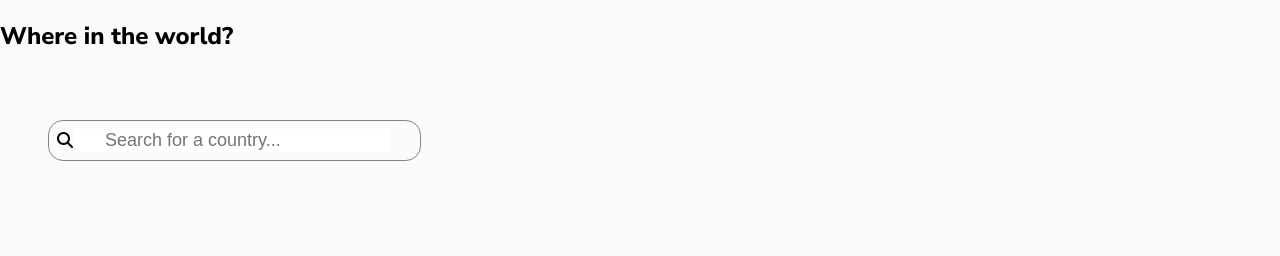
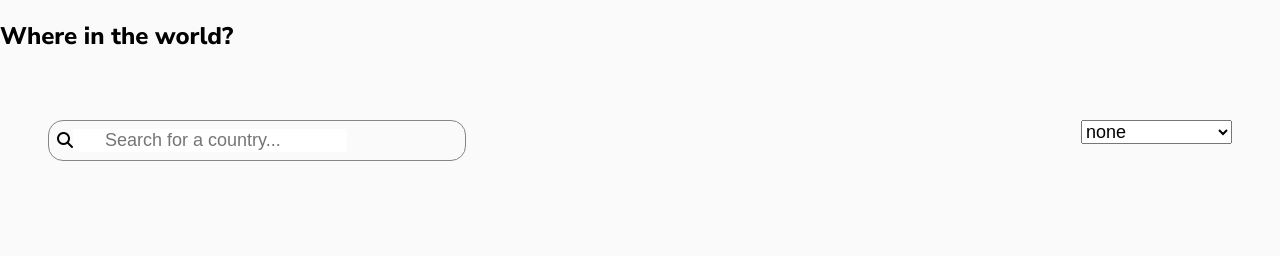
Before and after one commit to malkitbenning/countries-react, a React (Create React App) app in the folder countries-react/: page / in a window 1280 px wide. Shown: the top 256 px of the page. Built offline with nearby package versions, Linux system fonts and the light colour scheme; grey boxes are pictures that could not be loaded.

Commit message:
pulldown of continent region working

```diff
--- a/countries-react/src/App.js
+++ b/countries-react/src/App.js
@@ -1,4 +1,4 @@
-import React, { useState } from "react";
+import React, { useState, useEffect } from "react";
 import countriesAll from "./countriesAll.json";
 import SearchBar from "./SearchBar";
 import Countries from "./Countries";
@@ -8,6 +8,14 @@ function App() {
   const [searchInput, setSearchInput] = useState("");
   const [countriesListFiltered, setCountriesListFiltered] =
     useState(countriesAll);
+  const [regionList, setRegionList] = useState([]);
+
+  useEffect(() => {
+    setRegionList([
+      "none",
+      ...new Set(countriesAll.map((item) => item.region)),
+    ]);
+  }, []);
 
   return (
     <div className="App">
@@ -21,6 +29,7 @@ function App() {
           countriesListFiltered={countriesListFiltered}
           setCountriesListFiltered={setCountriesListFiltered}
           countriesAll={countriesAll}
+          regionList={regionList}
         />
       </section>
       <section>
--- /dev/null
+++ b/countries-react/src/RegionSelect.css
@@ -0,0 +1,3 @@
+.region-select {
+  font-size: large;
+}
--- /dev/null
+++ b/countries-react/src/RegionSelect.js
@@ -0,0 +1,23 @@
+import React, { useState } from "react";
+import "./RegionSelect.css";
+
+function RegionSelect(props) {
+  return (
+    <select
+      className="region-select"
+      onChange={(event) => {
+        props.setChosenRegion(event.target.value);
+      }}
+    >
+      {props.regionList.map((aRegion, index) => {
+        return (
+          <option key={index} value={aRegion}>
+            {aRegion}
+          </option>
+        );
+      })}
+    </select>
+  );
+}
+
+export default RegionSelect;
--- a/countries-react/src/SearchBar.css
+++ b/countries-react/src/SearchBar.css
@@ -1,10 +1,12 @@
 .search-bar {
   padding: 3rem;
+  display: flex;
+  justify-content: space-between;
 }
 
 .search-input {
   padding-left: 2rem;
-  width: 80%;
+  width: 15rem;
   font-size: large;
   border: none;
 }
@@ -16,5 +18,5 @@
   border: 1px solid var(--dark-gray-light-mode); ;
   border-radius: 15px;
   padding: 0.5rem;
-  width: 30%;
+  width: 25rem;
 }
--- a/countries-react/src/SearchBar.js
+++ b/countries-react/src/SearchBar.js
@@ -1,12 +1,24 @@
-import React, { useEffect } from "react";
+import React, { useState, useEffect } from "react";
 import "./SearchBar.css";
+import RegionSelect from "./RegionSelect";
 
 function SearchBar(props) {
+  const [chosenRegion, setChosenRegion] = useState("none");
+
   useEffect(() => {
+    let countriesList = [];
+    console.log("region: ", chosenRegion);
+    if (chosenRegion === "none") {
+      countriesList = [...props.countriesAll];
+    } else {
+      countriesList = props.countriesAll.filter((aCountry) => {
+        return aCountry.region === chosenRegion;
+      });
+    }
     if (props.searchInput === "") {
-      props.setCountriesListFiltered([...props.countriesAll]);
+      props.setCountriesListFiltered([...countriesList]);
     } else {
-      let filterArray = props.countriesAll.filter((aCountry) => {
+      let filterArray = countriesList.filter((aCountry) => {
         return (
           aCountry.name
             .toUpperCase()
@@ -19,7 +31,7 @@ function SearchBar(props) {
       });
       props.setCountriesListFiltered([...filterArray]);
     }
-  }, [props.searchInput]);
+  }, [props.searchInput, chosenRegion]);
 
   function handleSearchChange(event) {
     props.setSearchInput(event.target.value);
@@ -38,6 +50,13 @@ function SearchBar(props) {
           placeholder="Search for a country..."
         />
       </div>
+      <div>
+        <RegionSelect
+          regionList={props.regionList}
+          chosenRegion={chosenRegion}
+          setChosenRegion={setChosenRegion}
+        />
+      </div>
     </div>
   );
 }
```
